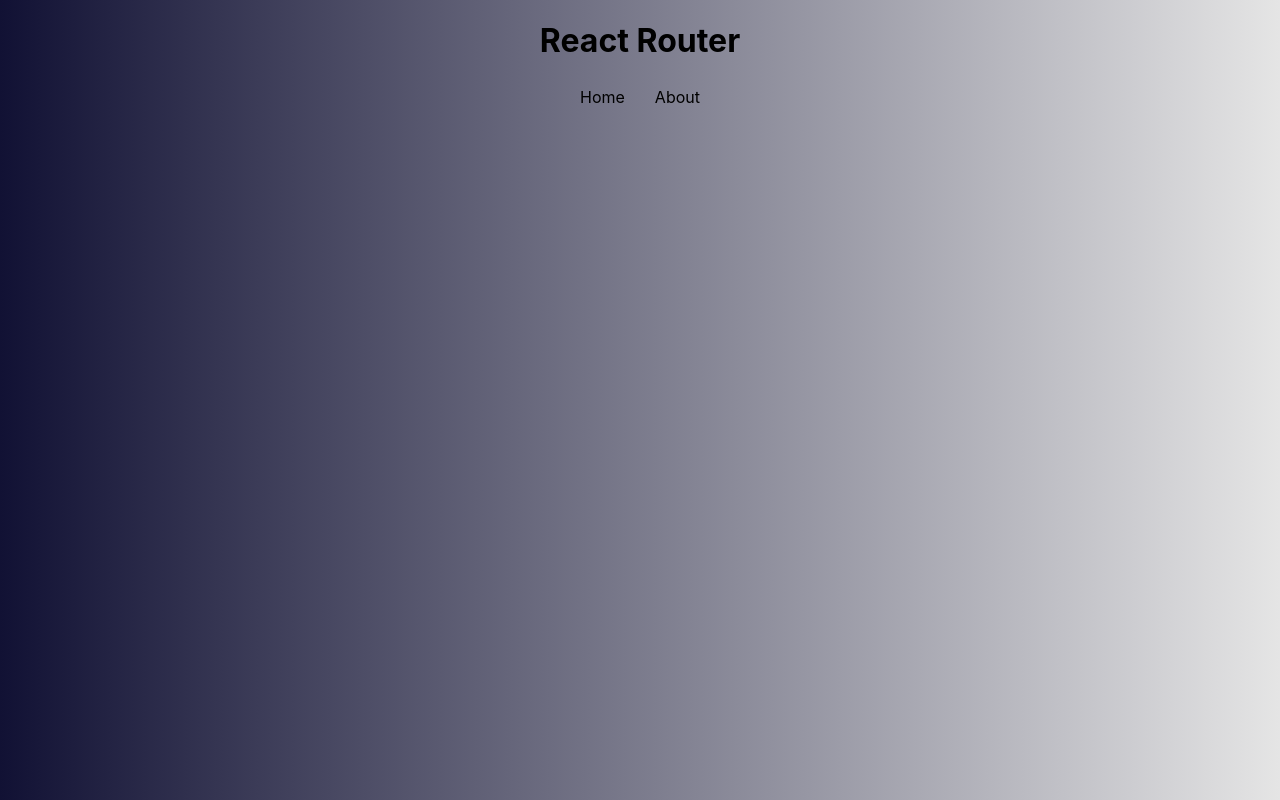
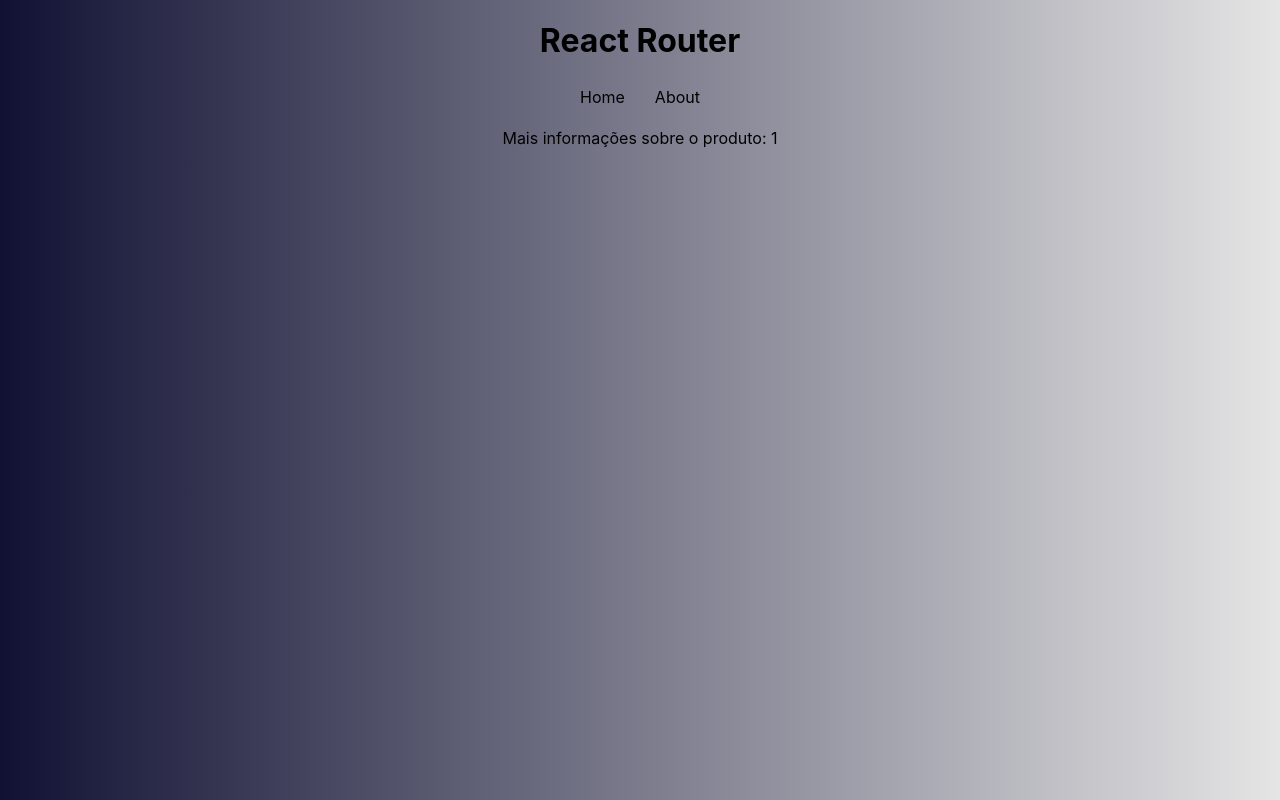
Before and after one commit to fabiocosta123/React_Parte2_Mateus_Batisti, a React (Create React App) app in the folder React_Router/react_router/: page /products/1/Info in a window 1280 px wide. Built offline with nearby package versions, Linux system fonts and the light colour scheme.

Commit message:
criando rotas aninhadas <nested route>

```diff
--- a/React_Router/react_router/src/App.js
+++ b/React_Router/react_router/src/App.js
@@ -8,6 +8,7 @@
 import Home from "./Pages/Home";
 import About from "./Pages/About";
 import Product from "./Pages/Product";
+import Info from "./Pages/Info";
 
 //  Components
 import { Navbar } from "./Components/Navbar";
@@ -24,6 +25,7 @@
           <Route path="/" element={<Home />} />
           <Route path="/about" element={<About />} />
           <Route path="/products/:id" element={<Product />} />
+          <Route path="/products/:id/Info" element={<Info />} />
         </Routes>
       </BrowserRouter>
     </div>
--- /dev/null
+++ b/React_Router/react_router/src/Pages/Info.js
@@ -0,0 +1,12 @@
+import { useParams } from "react-router-dom";
+
+const Info = () => {
+  const { id } = useParams();
+  return (
+    <div>
+      <p>Mais informações sobre o produto: {id}</p>
+    </div>
+  );
+};
+
+export default Info;
--- a/React_Router/react_router/src/Pages/Product.js
+++ b/React_Router/react_router/src/Pages/Product.js
@@ -1,4 +1,4 @@
-import { useParams } from "react-router-dom";
+import { Link, useParams } from "react-router-dom";
 import { useFetch } from "../hooks/useFetch";
 
 const Product = () => {
@@ -21,6 +21,8 @@
         <div>
           <h1> {product.name}</h1>
           <p>{product.price}</p>
+          {/* nested routes*/}
+          <Link to={`/products/${product.id}/Info`}>Mais informações</Link>
         </div>
       )}
     </>
```
